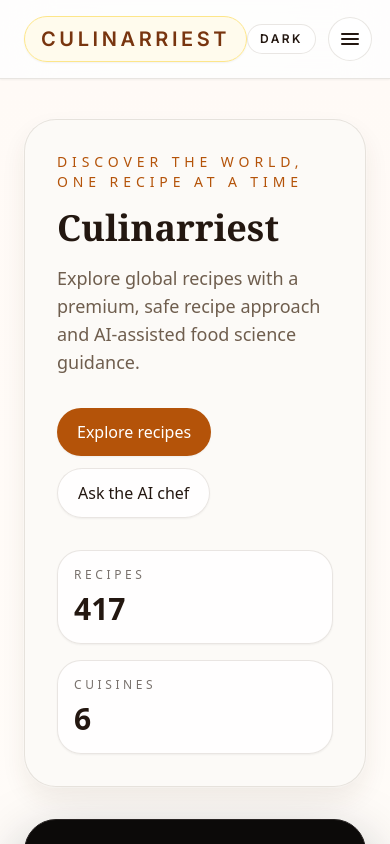
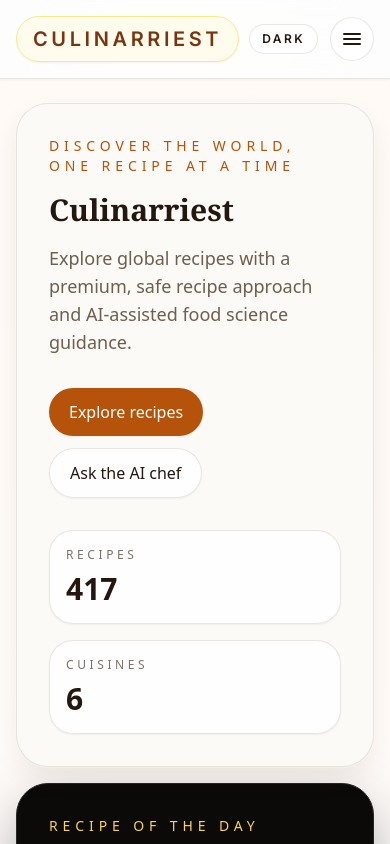
Before and after one commit to Mashhood16/culinary, a Next.js app: page / in a window 390 px wide. Shown: the top 844 px of the page. Built offline with nearby package versions, Linux system fonts and the light colour scheme; a web font is replaced by a local one.

Commit message:
responsive6

```diff
--- a/src/app/globals.css
+++ b/src/app/globals.css
@@ -170,16 +170,18 @@ a { text-decoration: none; }
   }
 }
 
+/* Safety net to prevent horizontal overflow on all devices */
 html, body {
   overflow-x: hidden;
   width: 100%;
-  margin: 0;
-  padding: 0;
-  position: relative;
 }
 
-/* This stops any child element from being wider than the screen */
-* {
-  box-sizing: border-box;
-  max-width: 100vw;
+/* Base class for responsive containers */
+.max-w-7xl {
+  width: 100%;
+  max-width: 1440px;
+  margin-left: auto;
+  margin-right: auto;
+  padding-left: 1rem;
+  padding-right: 1rem;
 }
--- a/src/app/page.tsx
+++ b/src/app/page.tsx
@@ -34,11 +34,11 @@ export default async function Home() {
 
   return (
     <main className="min-h-screen bg-[linear-gradient(180deg,#fffaf6_0%,#fffefb_45%,#fff7ed_100%)] text-stone-900 transition-colors duration-200 dark:bg-[linear-gradient(180deg,#111827_0%,#1f2937_45%,#111827_100%)] dark:text-stone-100 font-sans page-transition">
-      <section className="mx-auto grid w-full max-w-7xl gap-8 px-6 py-10 lg:grid-cols-[1.05fr_0.95fr] lg:px-10">
+      <section className="mx-auto grid w-full max-w-7xl gap-4 px-4 py-6 grid-cols-1 lg:grid-cols-[1.05fr_0.95fr] lg:px-10">
         {/* Main Hero */}
         <article className="glass-card rounded-[32px] p-8 soft-ring dark:border-stone-800 dark:bg-stone-900/95">
           <p className="text-sm uppercase tracking-[0.35em] text-amber-700 font-medium">Discover the world, one recipe at a time</p>
-          <h1 className="mt-4 text-4xl font-serif font-bold text-stone-900 dark:text-stone-100 lg:text-6xl">Culinarriest</h1>
+          <h1 className="mt-4 text-3xl md:text-4xl font-serif font-bold text-stone-900 dark:text-stone-100 lg:text-6xl">Culinarriest</h1>
           <p className="mt-4 max-w-2xl text-lg text-stone-600 dark:text-stone-300">Explore global recipes with a premium, safe recipe approach and AI-assisted food science guidance.</p>
           <div className="mt-8 flex flex-wrap items-center gap-3">
             <Link href="/recipes" className="rounded-full bg-amber-700 px-5 py-3 text-white shadow-sm transition hover:-translate-y-0.5 hover:bg-amber-800 font-medium">Explore recipes</Link>
@@ -85,7 +85,7 @@ export default async function Home() {
       <FavoritesList />
 
       {/* Featured Grid */}
-      <section className="mx-auto w-full max-w-7xl px-6 pb-8 lg:px-10">
+      <section className="mx-auto w-full max-w-7xl px-4 pb-8 lg:px-10">
         <div className="flex items-center justify-between mb-8">
           <h2 className="text-3xl font-serif font-bold text-stone-900 dark:text-stone-100">
             {featuredInAdmin.length > 0 ? "Featured Recipes" : "Fresh Picks"}
@@ -124,11 +124,11 @@ export default async function Home() {
       </section>
 
       {/* Cuisines & AI Section */}
-      <section className="mx-auto w-full max-w-7xl px-6 pb-8 lg:px-10">
-        <article className="rounded-[32px] border border-stone-200 bg-white p-8 shadow-sm dark:border-stone-800 dark:bg-stone-900">
+      <section className="mx-auto w-full max-w-7xl px-4 pb-8 lg:px-10 grid grid-cols-1 md:grid-cols-2 gap-8 items-stretch">
+        <article className="rounded-[32px] border border-stone-200 bg-white p-8 shadow-sm dark:border-stone-800 dark:bg-stone-900 flex flex-col">
           <span className="text-xs uppercase tracking-[0.25em] text-amber-700 dark:text-amber-500 font-bold">Inspiration</span>
-          <h2 className="text-3xl font-serif font-bold text-stone-900 dark:text-stone-100 mt-2">Popular cuisines</h2>
-          <div className="mt-6 grid gap-3 sm:grid-cols-2">
+            <h2 className="text-3xl font-serif font-bold text-stone-900 dark:text-stone-100 mt-2">Popular cuisines</h2>
+          <div className="mt-6 grid gap-3 sm:grid-cols-2 flex-grow">
             {popularCuisines.map((item) => (
               <Link key={item.name} href={`/recipes?cuisine=${encodeURIComponent(item.name)}`} className="group flex items-center justify-between rounded-2xl border border-stone-100 bg-stone-50/50 p-4 transition hover:border-amber-200 dark:border-stone-800 dark:bg-stone-950/40">
                 <span className="font-semibold text-stone-850 dark:text-stone-200 group-hover:text-amber-700 dark:group-hover:text-amber-500">{item.name}</span>
@@ -137,7 +137,9 @@ export default async function Home() {
             ))}
           </div>
         </article>
-        <AIChefForm />
+        <div className="w-full h-full">
+          <AIChefForm />
+        </div>
       </section>
     </main>
   );
```
